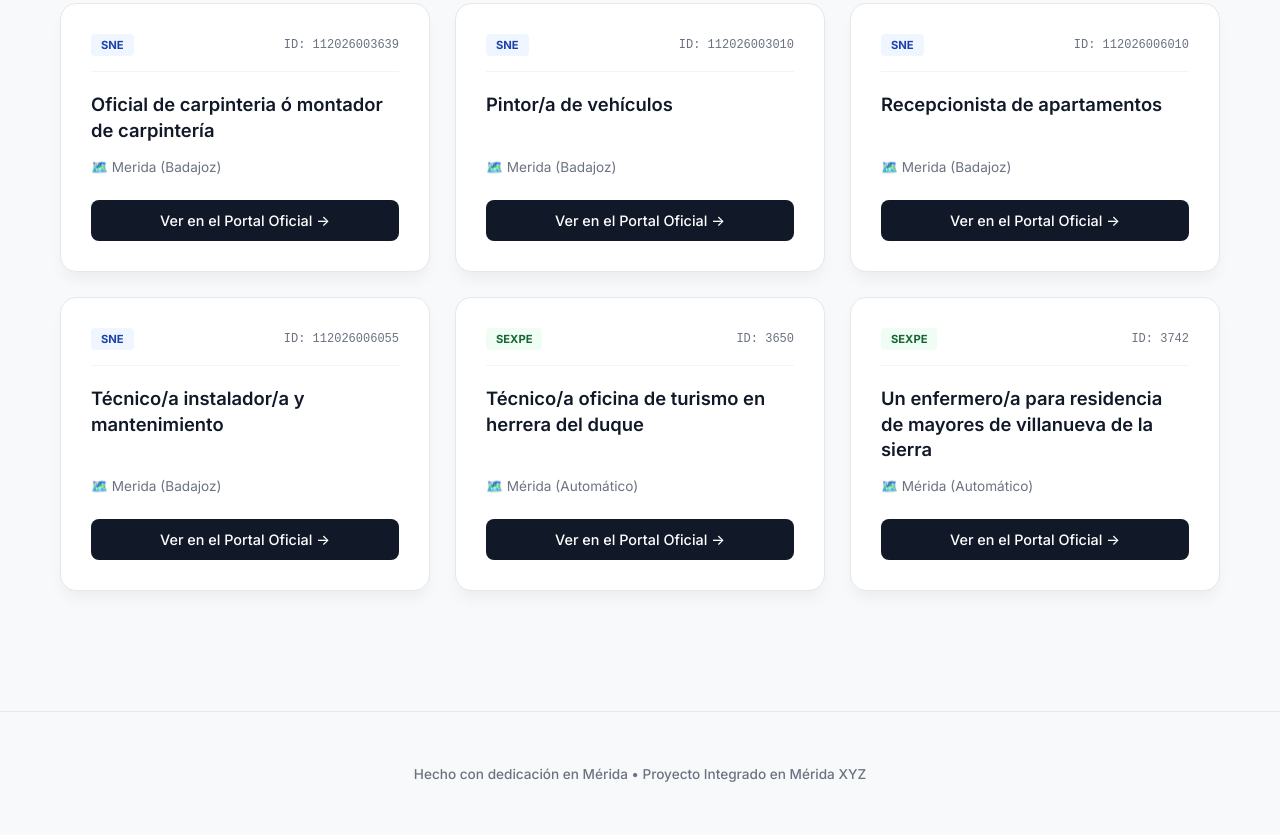
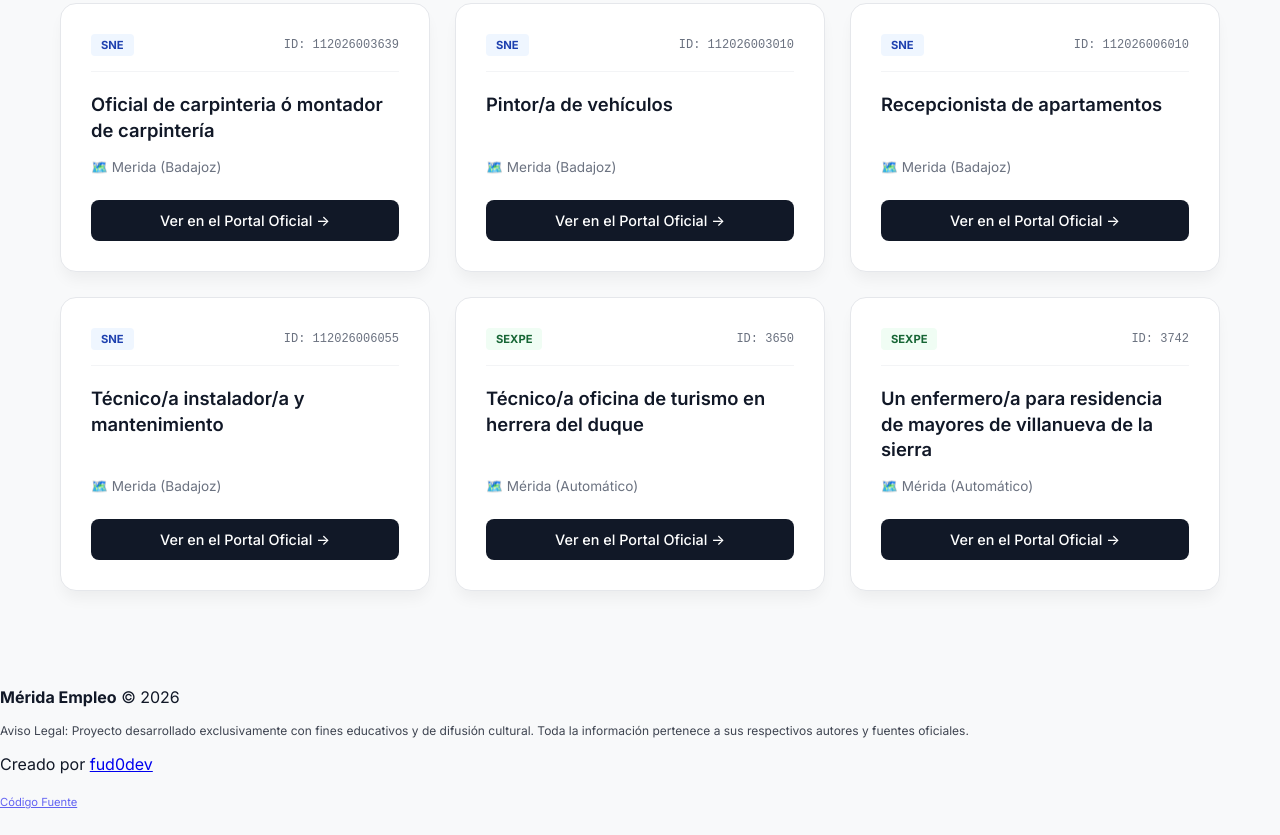
Before and after one commit to fud0dev/EmpleoMerida, a plain HTML site: page docs/index.html in a window 1280 px wide. Shown: the part 2093-2928 px from the top of the page. Drawn offline with nearby package versions, Linux system fonts and the light colour scheme; a web font is replaced by a local one.

Commit message:
Update index.html

```diff
--- a/docs/index.html
+++ b/docs/index.html
@@ -276,11 +276,19 @@
     </div>
 
     <!-- FOOTER -->
-    <div style="text-align: center; padding: 40px; border-top: 1px solid var(--border); margin-top: 40px;">
-        <p style="font-size: 0.85rem; color: var(--text-soft); font-weight: 500;">
-            Hecho con dedicación en Mérida • Proyecto Integrado en Mérida XYZ
-        </p>
+    <footer>
+    <div class="footer-content">
+      <p><strong>Mérida Empleo</strong> &copy; 2026</p>
+      <p style="margin-top: 0.5rem; font-size: 0.75rem; opacity: 0.8;">
+        Aviso Legal: Proyecto desarrollado exclusivamente con fines educativos y de difusión cultural.
+        Toda la información pertenece a sus respectivos autores y fuentes oficiales.
+      </p>
+      <p style="margin-top: 1rem;">Creado por <a href="https://github.com/fud0dev" target="_blank"
+          rel="noopener">fud0dev</a></p>
+      <p style="margin-top: 0.5rem;"><a href="https://github.com/pachexyz/merida-agenda" target="_blank" rel="noopener"
+          style="opacity: 0.6; font-size: 0.7rem;">Código Fuente</a></p>
     </div>
+  </footer>
 
     <script>
         let todasLasOfertas = [];
```
